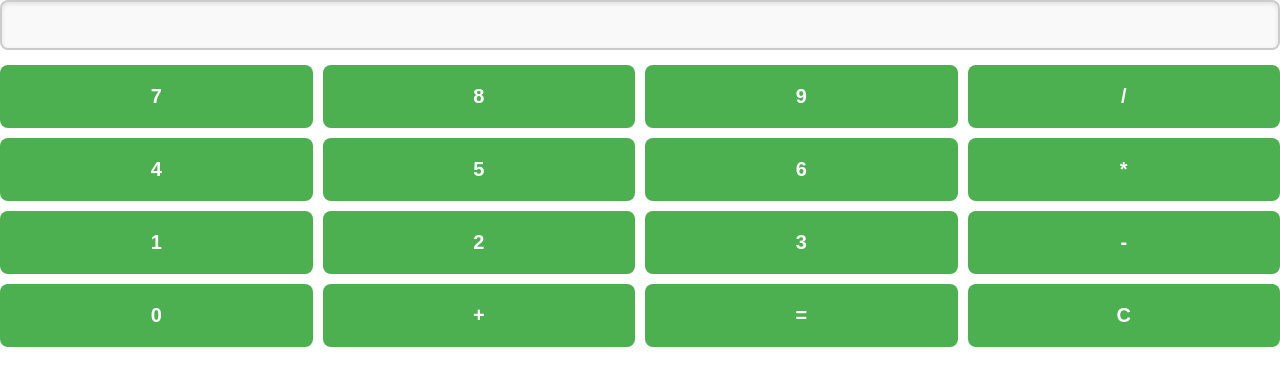
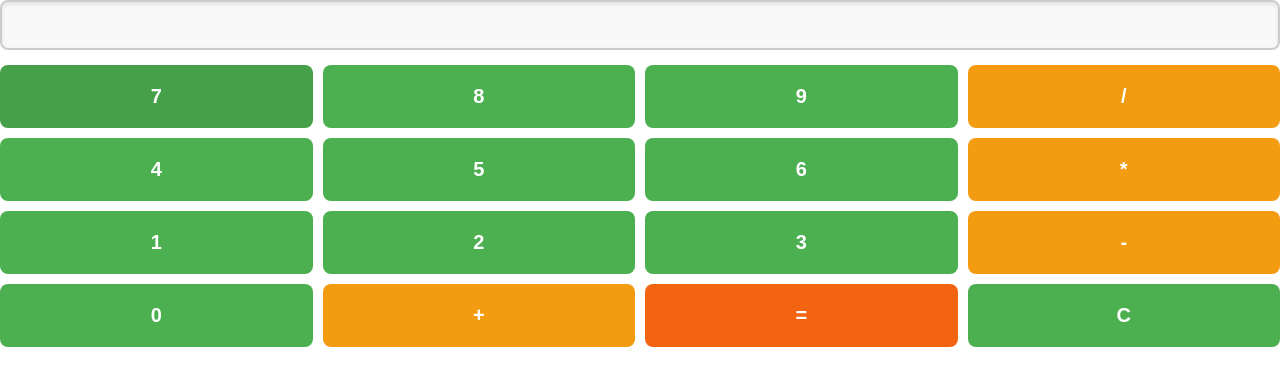
Before and after one commit to Nama21yo/Assessment-3_Natnael_Yohanes_UGR-0668-15_3, a plain HTML site: page index.html in a window 1280 px wide. In both pictures the pointer is over the button "Seven". Drawn offline with Linux system fonts and the light colour scheme.

Commit message:
button styling with grid

```diff
--- a/src/css/style.css
+++ b/src/css/style.css
@@ -38,3 +38,28 @@
   cursor: pointer;
   transition: transform 0.2s, background-color 0.3s;
 }
+
+.btn:hover {
+  background-color: #45a049;
+}
+
+.btn:active {
+  transform: scale(0.95);
+}
+
+/* Operator buttons */
+.operator {
+  background-color: #f39c12;
+}
+
+.operator:hover {
+  background-color: #e67e22;
+}
+
+.equal {
+  background-color: #f36412;
+}
+
+.equal:hover {
+  background-color: #e65022;
+}
```
